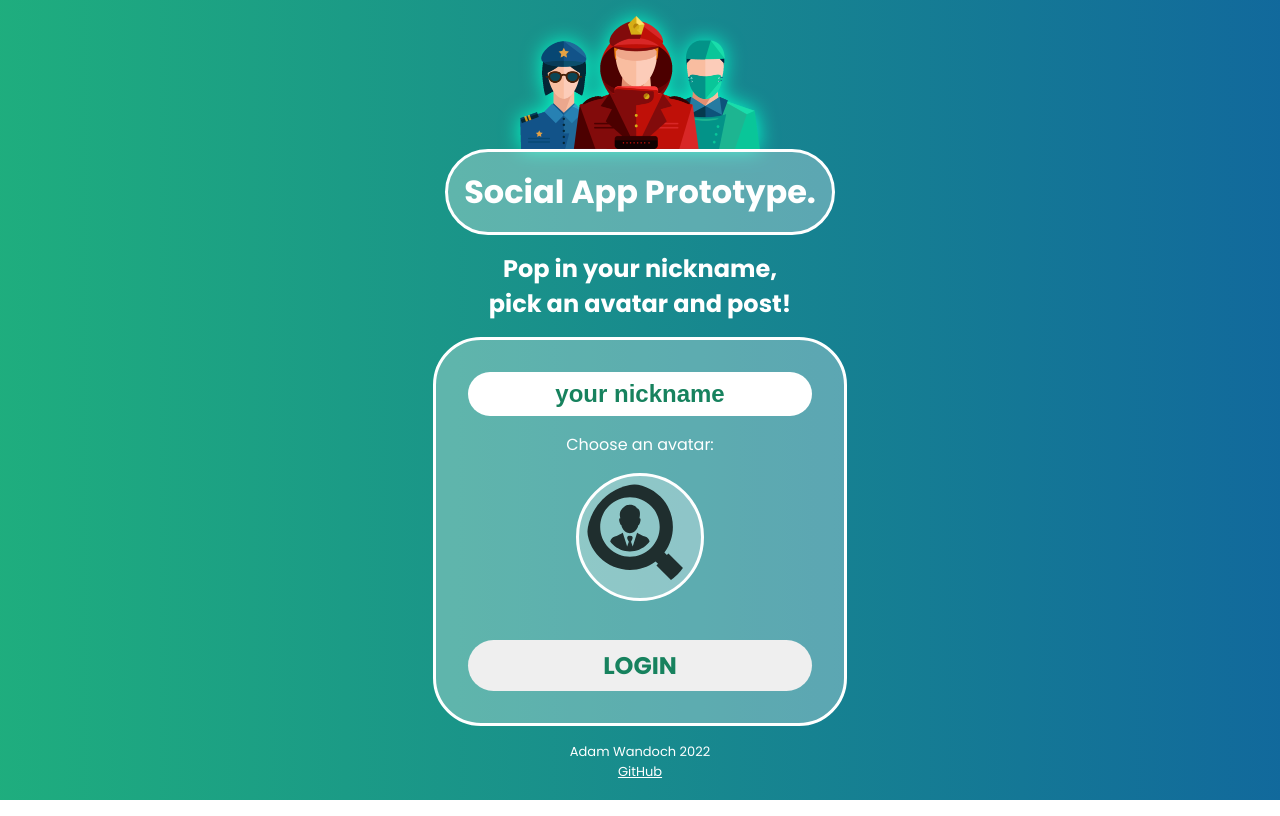
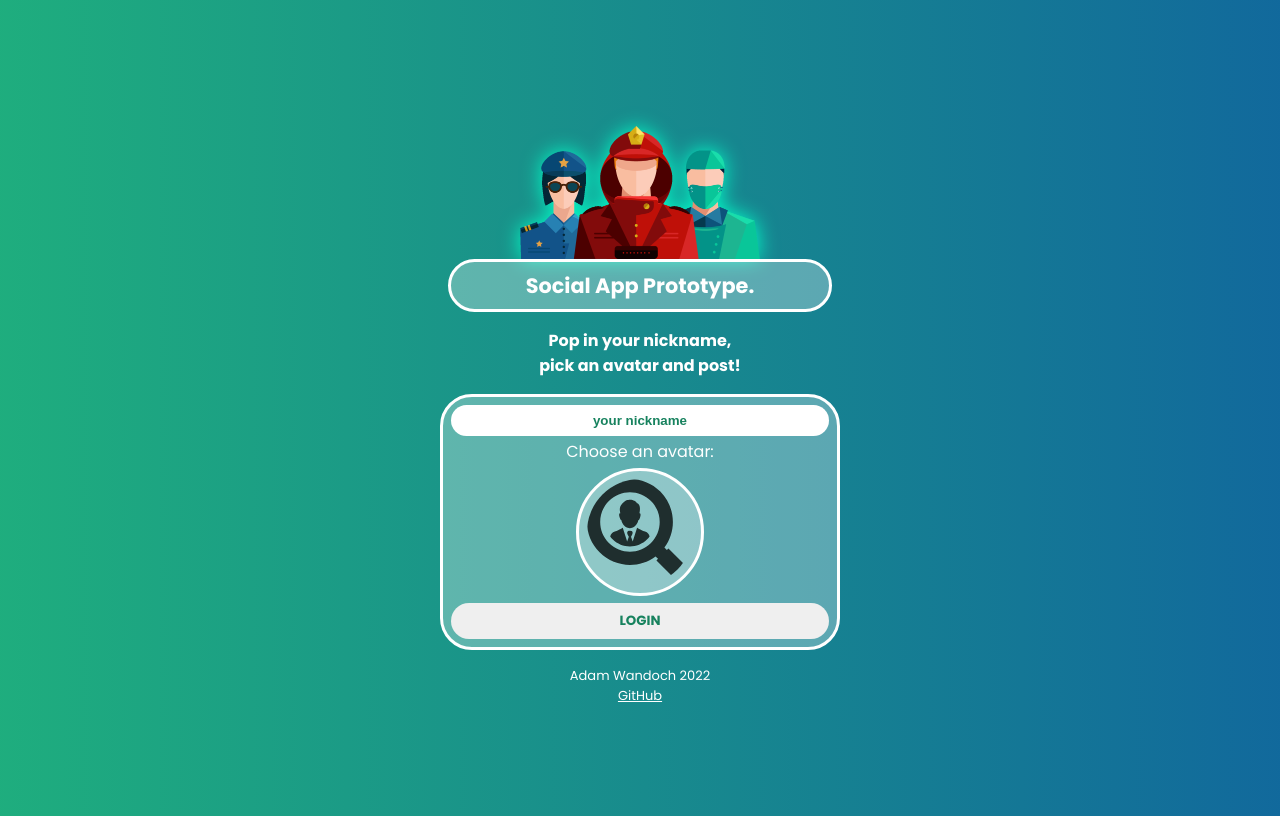
Before and after one commit to AdamWandoch/social-prototype, a React (Create React App) app: page / in a window 1280 px wide. Built offline with nearby package versions, Linux system fonts and the light colour scheme.

Commit message:
css reformat, prep for comments edit form

```diff
--- /dev/null
+++ b/src/components/CommentEditForm.jsx
@@ -0,0 +1,5 @@
+import React from 'react';
+
+export const CommentEditForm = () => {
+  return <div>CommentEditForm</div>;
+};
--- a/src/components/PostEditForm.jsx
+++ b/src/components/PostEditForm.jsx
@@ -42,9 +42,9 @@ export const PostEditForm = ({ broadcastTrigger }) => {
             id='content'
             className='content-input'
             required
-            rows={5}
+            rows={3}
             value={content}
-            placeholder='Need free help bulding UI? Leave details here!'
+            placeholder='Need help bulding ReactJS UI? Leave details here!'
             onChange={(e) => {
               setContent(e.target.value);
             }}
--- a/src/components/Posts.jsx
+++ b/src/components/Posts.jsx
@@ -2,10 +2,17 @@ import React from 'react';
 import { Post } from './Post';
 
 export const Posts = ({ posts }) => {
+  const comments = 123; // hard coded dummy value
+
   return (
     <>
       {posts.map((post) => (
-        <Post key={post.id} post={post} likes={post.likes}/>
+        <Post
+          key={post.id}
+          post={post}
+          likes={post.likes}
+          comments={comments}
+        />
       ))}
     </>
   );
--- a/src/styles/App.css
+++ b/src/styles/App.css
@@ -34,6 +34,7 @@
 html,
 body {
   width: 100%;
+  height: 100%;
 }
 
 body {
@@ -41,7 +42,9 @@ body {
   color: var(--clr-main);
   -webkit-font-smoothing: antialiased;
   -moz-osx-font-smoothing: grayscale;
-  margin: 1rem 0;
+  display: grid;
+  align-items: center;
+  margin: 0.2rem 0;
   background-repeat: no-repeat;
   background-attachment: fixed;
   background-image: linear-gradient(to right, var(--clr-pr-green-400), var(--clr-pr-blue));
@@ -50,52 +53,73 @@ body a,
 body a:visited {
   color: inherit;
 }
+@media (min-width: 450px) {
+  body {
+    margin: 1rem 0;
+  }
+}
+
+h2 {
+  font-size: 0.8rem;
+}
+@media (min-width: 450px) {
+  h2 {
+    font-size: 1rem;
+  }
+}
 
 .text-centered {
   text-align: center;
 }
 
 .margin-top-bottom {
-  margin: 1rem 0;
+  margin: 0.3rem 0;
+}
+@media (min-width: 450px) {
+  .margin-top-bottom {
+    margin: 1rem 0;
+  }
 }
 
 .container {
-  max-width: var(--max-width);
+  width: min(95%, var(--max-width));
   margin: auto;
   display: grid;
-  align-items: center;
-  align-self: center;
-  align-content: center;
 }
 
 .logo {
-  width: 15rem;
+  width: min(45%, 15rem);
   margin: auto;
   filter: drop-shadow(0 0 10px var(--clr-glow));
+}
+@media (min-width: 450px) {
+  .logo {
+    font-size: 1.3rem;
+  }
 }
 
 .title {
   margin: auto;
-  width: -webkit-max-content;
-  width: -moz-max-content;
-  width: max-content;
+  width: min(100%, 24rem);
+  text-align: center;
   border: solid var(--line-thickness);
   border-radius: 3rem;
-  padding: 1rem;
+  padding: 0.5rem;
   background-color: var(--clr-bg-alpha-1);
-  font-size: 1.5rem;
+  font-size: 1rem;
   z-index: 10;
 }
 @media (min-width: 450px) {
   .title {
-    font-size: 2rem;
+    font-size: 1.3rem;
   }
 }
 
 .sign-in {
-  border-radius: 3rem;
+  width: min(100%, 400px);
+  border-radius: 2rem;
   border: solid var(--line-thickness);
-  padding: 2rem;
+  padding: 0.5rem;
   text-align: center;
   margin: auto;
   background-color: var(--clr-bg-alpha-1);
@@ -114,7 +138,7 @@ body a:visited {
 }
 
 .label {
-  margin: 1rem 0;
+  margin: 0.2rem 0;
   cursor: pointer;
 }
 
@@ -124,7 +148,6 @@ body a:visited {
   border: none;
   text-align: center;
   width: 100%;
-  font-size: var(--font-size);
   font-weight: 800;
   color: var(--clr-pr-green-500);
 }
@@ -132,7 +155,6 @@ body a:visited {
 .btn {
   font-family: var(--ff-main);
   font-weight: bold;
-  margin-top: 2rem;
   min-width: 10rem;
   text-transform: uppercase;
 }
@@ -227,13 +249,10 @@ body a:visited {
 }
 
 .signed-in-user {
-  font-size: 0.9rem;
+  font-size: 0.65rem;
   display: grid;
   grid-template-columns: 4rem 1fr auto;
   align-items: center;
-  width: -webkit-max-content;
-  width: -moz-max-content;
-  width: max-content;
   background-color: var(--clr-bg-alpha-1);
   border-radius: 3rem;
   border: solid var(--line-thickness);
@@ -242,7 +261,7 @@ body a:visited {
   width: min(100%, 24rem);
 }
 .signed-in-user .door {
-  width: 2rem;
+  width: 1.5rem;
   color: var(--clr-main);
   margin-left: 0.5rem;
   transform: rotate(180deg);
@@ -252,6 +271,7 @@ body a:visited {
   transform: scale(var(--hover-scale)) rotate(180deg);
 }
 .signed-in-user .icon {
+  width: 2rem;
   border: solid var(--line-thickness);
   border-radius: 100vh;
   padding: 0.5rem;
@@ -269,20 +289,20 @@ body a:visited {
   width: 2rem;
   margin-bottom: -15px;
   margin-left: 50%;
-  transform: translateX(400%);
+  transform: translateX(350%);
   filter: drop-shadow(0 0 10px var(--clr-glow));
 }
 .post-edit-form .left, .post-wrapper .left {
-  transform: translateX(-500%);
+  transform: translateX(-450%);
 }
 .post-edit-form .form, .post-wrapper .form {
   border: solid var(--line-thickness);
-  border-radius: 3rem;
+  border-radius: 2rem;
   background-color: var(--clr-bg-alpha-1);
   max-width: 600px;
   margin: auto;
   margin-bottom: 1rem;
-  padding: 1rem;
+  padding: 0.5rem 1rem 1rem 1rem;
 }
 .post-edit-form .form .content-input, .post-wrapper .form .content-input {
   width: 100%;
@@ -291,7 +311,7 @@ body a:visited {
   border-radius: 1rem;
   border: none;
   margin: auto;
-  margin-top: 1rem;
+  margin-top: 0.5rem;
   font-family: var(--ff-main);
   text-align: center;
 }
@@ -309,7 +329,6 @@ body a:visited {
   width: 2rem;
 }
 .post-edit-form label, .post-wrapper label {
-  font-size: 1.3rem;
   margin-left: 2rem;
 }
 
@@ -354,25 +373,19 @@ body a:visited {
   max-width: var(--max-width);
   margin: 1rem 0;
   display: grid;
-  grid-template-columns: 1fr 3fr;
+  gap: 0.5rem;
+  grid-template-columns: 1fr repeat(2, 4fr);
   justify-items: center;
   border: solid var(--line-thickness);
   border-radius: 2rem;
 }
-.post-wrapper .post-icon {
-  width: 4rem;
-  margin-bottom: -42px;
-}
 .post-wrapper .post-content {
-  grid-row: span 2;
+  grid-column: span 3;
+  width: 100%;
   padding: 1rem;
-  display: flex;
-  justify-self: right;
-  align-items: center;
-  justify-content: center;
+  text-align: center;
   border: solid var(--line-thickness);
   border-radius: 1rem;
-  width: 90%;
   background-color: var(--clr-bg-alpha-2);
 }
 .post-wrapper .post-content::before,
@@ -382,11 +395,14 @@ body a:visited {
   color: var(--clr-pr-white-200);
 }
 .post-wrapper .likesNcomments {
+  grid-column: span 3;
   display: flex;
   gap: 1rem;
   justify-self: right;
   align-items: flex-end;
   margin-right: 1rem;
+  margin-top: 0.5rem;
+  font-size: 0.8rem;
 }
 .post-wrapper .like-btn {
   width: 2rem;
@@ -413,11 +429,14 @@ body a:visited {
   transform: translateX(-200%);
 }
 .post-wrapper .avatar {
-  width: 50%;
+  width: 3rem;
   padding: 0.2rem;
+  justify-self: right;
 }
 .post-wrapper .timestamp, .post-wrapper .signature {
-  width: 100%;
+  width: 90%;
+  justify-self: center;
+  text-align: center;
   font-size: x-small;
   color: var(--clr-pr-white-200);
   padding: 0.3rem;
--- a/src/styles/App.scss
+++ b/src/styles/App.scss
@@ -42,6 +42,7 @@
 html,
 body {
   width: 100%;
+  height: 100%;
 }
 
 body {
@@ -49,7 +50,9 @@ body {
   color: var(--clr-main);
   -webkit-font-smoothing: antialiased;
   -moz-osx-font-smoothing: grayscale;
-  margin: 1rem 0;
+  display: grid;
+  align-items: center;
+  margin: 0.2rem 0;
   background-repeat: no-repeat;
   background-attachment: fixed;
   background-image: linear-gradient(
@@ -61,6 +64,17 @@ body {
   a:visited {
     color: inherit;
   }
+
+  @media (min-width: 450px) {
+    margin: 1rem 0;
+  }
+}
+
+h2 {
+  font-size: 0.8rem;
+  @media (min-width: 450px) {
+    font-size: 1rem;
+  }
 }
 
 // UTILS
@@ -69,43 +83,48 @@ body {
 }
 
 .margin-top-bottom {
-  margin: 1rem 0;
+  margin: 0.3rem 0;
+  @media (min-width: 450px) {
+    margin: 1rem 0;
+  }
 }
 
 // ELEMENTS AND COMPONENTS
 .container {
-  max-width: var(--max-width);
+  width: min(95%, var(--max-width));
   margin: auto;
   display: grid;
-  align-items: center;
-  align-self: center;
-  align-content: center;
 }
 
 .logo {
-  width: 15rem;
+  width: min(45%, 15rem);
   margin: auto;
   filter: drop-shadow(0 0 10px var(--clr-glow));
+  @media (min-width: 450px) {
+    font-size: 1.3rem;
+  }
 }
 
 .title {
   margin: auto;
-  width: max-content;
+  width: min(100%, 24rem);
+  text-align: center;
   border: solid var(--line-thickness);
   border-radius: 3rem;
-  padding: 1rem;
+  padding: 0.5rem;
   background-color: var(--clr-bg-alpha-1);
-  font-size: 1.5rem;
+  font-size: 1rem;
   z-index: 10;
   @media (min-width: 450px) {
-    font-size: 2rem;
+    font-size: 1.3rem;
   }
 }
 
 .sign-in {
-  border-radius: 3rem;
+  width: min(100%, 400px);
+  border-radius: 2rem;
   border: solid var(--line-thickness);
-  padding: 2rem;
+  padding: 0.5rem;
   text-align: center;
   margin: auto;
   background-color: var(--clr-bg-alpha-1);
@@ -117,7 +136,7 @@ body {
 }
 
 .label {
-  margin: 1rem 0;
+  margin: 0.2rem 0;
   cursor: pointer;
 }
 
@@ -127,7 +146,6 @@ body {
   border: none;
   text-align: center;
   width: 100%;
-  font-size: var(--font-size);
   font-weight: 800;
   color: var(--clr-pr-green-500);
 }
@@ -136,7 +154,6 @@ body {
   @extend .text-input;
   font-family: var(--ff-main);
   font-weight: bold;
-  margin-top: 2rem;
   min-width: 10rem;
   text-transform: uppercase;
 }
@@ -226,11 +243,10 @@ body {
 }
 
 .signed-in-user {
-  font-size: 0.9rem;
+  font-size: 0.65rem;
   display: grid;
   grid-template-columns: 4rem 1fr auto;
   align-items: center;
-  width: max-content;
   background-color: var(--clr-bg-alpha-1);
   border-radius: 3rem;
   border: solid var(--line-thickness);
@@ -239,7 +255,7 @@ body {
   width: min(100%, 24rem);
 
   .door {
-    width: 2rem;
+    width: 1.5rem;
     color: var(--clr-main);
     margin-left: 0.5rem;
     transform: rotate(180deg);
@@ -251,6 +267,7 @@ body {
   }
 
   .icon {
+    width: 2rem;
     border: solid var(--line-thickness);
     border-radius: 100vh;
     padding: 0.5rem;
@@ -271,22 +288,22 @@ body {
     width: 2rem;
     margin-bottom: -15px;
     margin-left: 50%;
-    transform: translateX(400%);
+    transform: translateX(350%);
     filter: drop-shadow(0 0 10px var(--clr-glow));
   }
 
   .left {
-    transform: translateX(-500%);
+    transform: translateX(-450%);
   }
 
   .form {
     border: solid var(--line-thickness);
-    border-radius: 3rem;
+    border-radius: 2rem;
     background-color: var(--clr-bg-alpha-1);
     max-width: 600px;
     margin: auto;
     margin-bottom: 1rem;
-    padding: 1rem;
+    padding: 0.5rem 1rem 1rem 1rem;
 
     .content-input {
       width: 100%;
@@ -295,7 +312,7 @@ body {
       border-radius: 1rem;
       border: none;
       margin: auto;
-      margin-top: 1rem;
+      margin-top: 0.5rem;
       font-family: var(--ff-main);
       text-align: center;
     }
@@ -317,7 +334,6 @@ body {
   }
 
   label {
-    font-size: 1.3rem;
     margin-left: 2rem;
   }
 }
@@ -363,27 +379,20 @@ body {
     max-width: var(--max-width);
     margin: 1rem 0;
     display: grid;
-    grid-template-columns: 1fr 3fr;
+    gap: 0.5rem;
+    grid-template-columns: 1fr repeat(2, 4fr);
     justify-items: center;
     border: solid var(--line-thickness);
     border-radius: 2rem;
   }
 
-  .post-icon {
-    width: 4rem;
-    margin-bottom: -42px;
-  }
-
   .post-content {
-    grid-row: span 2;
+    grid-column: span 3;
+    width: 100%;
     padding: 1rem;
-    display: flex;
-    justify-self: right;
-    align-items: center;
-    justify-content: center;
+    text-align: center;
     border: solid var(--line-thickness);
     border-radius: 1rem;
-    width: 90%;
     background-color: var(--clr-bg-alpha-2);
   }
 
@@ -395,11 +404,14 @@ body {
   }
 
   .likesNcomments {
+    grid-column: span 3;
     display: flex;
     gap: 1rem;
     justify-self: right;
     align-items: flex-end;
     margin-right: 1rem;
+    margin-top: 0.5rem;
+    font-size: 0.8rem;
   }
 
   .like-btn {
@@ -420,7 +432,6 @@ body {
     border: solid 2px var(--clr-glow-2);
     border-radius: 5rem;
     padding: 1px;
-
   }
 
   .up {
@@ -433,12 +444,15 @@ body {
   }
 
   .avatar {
-    width: 50%;
+    width: 3rem;
     padding: 0.2rem;
+    justify-self: right;
   }
 
   .timestamp {
-    width: 100%;
+    width: 90%;
+    justify-self: center;
+    text-align: center;
     font-size: x-small;
     color: var(--clr-pr-white-200);
     padding: 0.3rem;
```
Also changed, not shown: src/components/Post.jsx (+14 -7 lines), 1 other file (tests, documents, lock files or other folders).
